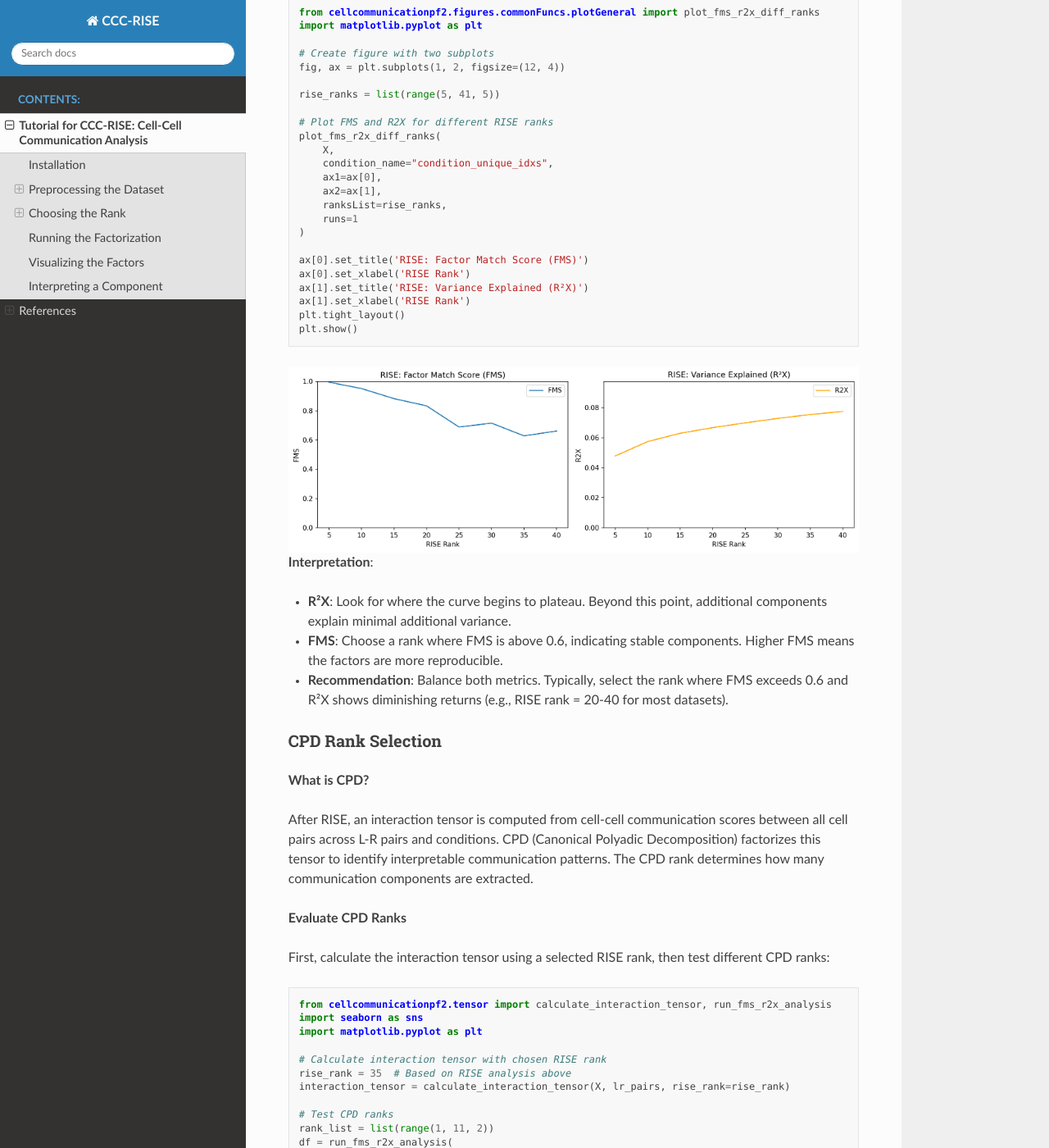
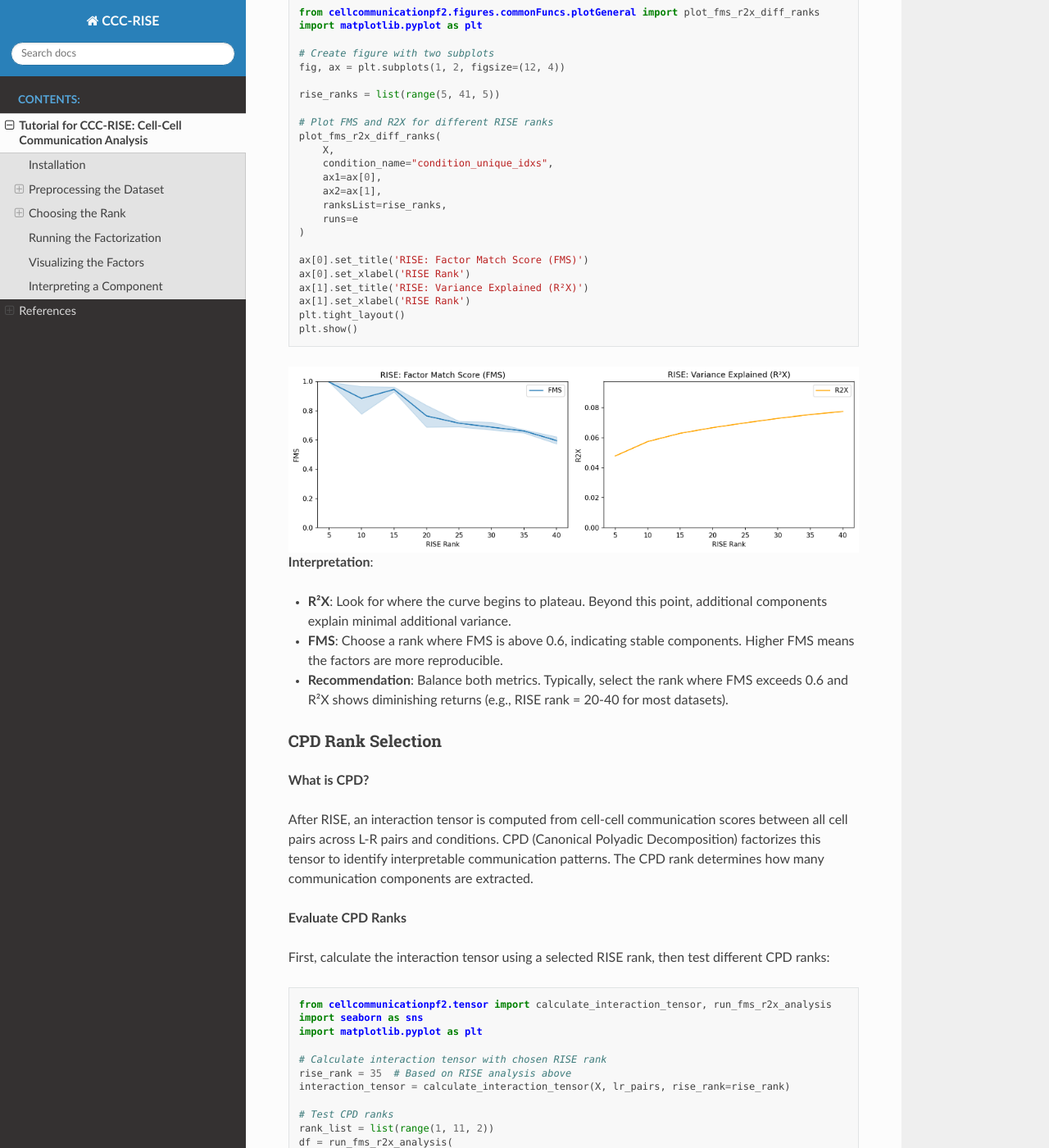
Before and after one commit to meyer-lab/cellcommunication-Pf2, a Sphinx documentation site: the page built from docs/tutorial.rst, in a window 1280 px wide and 1400 px high, scrolled down 2960 px. Shown: the whole window at 82% size. Built offline with Sphinx 7.4.7 and the Read the Docs theme 3.1.0, drawn with Linux system fonts in a browser that asks for light colours; pages that are not in the unit, such as notebooks, are missing from menus.

Commit message:
Update choosing rank

```diff
--- a/docs/generate_tutorial_figures.py
+++ b/docs/generate_tutorial_figures.py
@@ -52,7 +52,7 @@ print("\n=== RISE Rank Selection ===")
 print("Running RISE FMS/R2X analysis...")
 # Use actual RISE rank selection with plot_fms_r2x_diff_ranks
 rise_ranks = list(range(5, 41, 5))
-runs = 1
+runs = 3
 
 fig, ax = plt.subplots(1, 2, figsize=(12, 4))
 
@@ -86,7 +86,7 @@ print(f"Interaction tensor shape: {interaction_tensor.shape}")
 
 # Run actual CPD FMS/R2X analysis
 rank_list = list(range(1, 11, 2))
-runs = 1
+runs = 3
 print(f"Testing CPD ranks: {rank_list}, {runs} runs...")
 df = run_fms_r2x_analysis(
     interaction_tensor,
--- a/docs/tutorial.rst
+++ b/docs/tutorial.rst
@@ -116,7 +116,7 @@ Test different RISE ranks to find the optimal balance between model complexity a
         ax1=ax[0],
         ax2=ax[1],
         ranksList=rise_ranks,
-        runs=1
+        runs=e
     )
 
     ax[0].set_title('RISE: Factor Match Score (FMS)')
@@ -160,7 +160,7 @@ First, calculate the interaction tensor using a selected RISE rank, then test di
     df = run_fms_r2x_analysis(
         interaction_tensor,
         rank_list=rank_list,
-        runs=1,
+        runs=3,
         svd_init="random"
     )
 
```
Also changed, not shown: docs/_static/tutorial_images/step1_rise_fms_r2x.png, docs/_static/tutorial_images/step2_cpd_fms_r2x.png.
